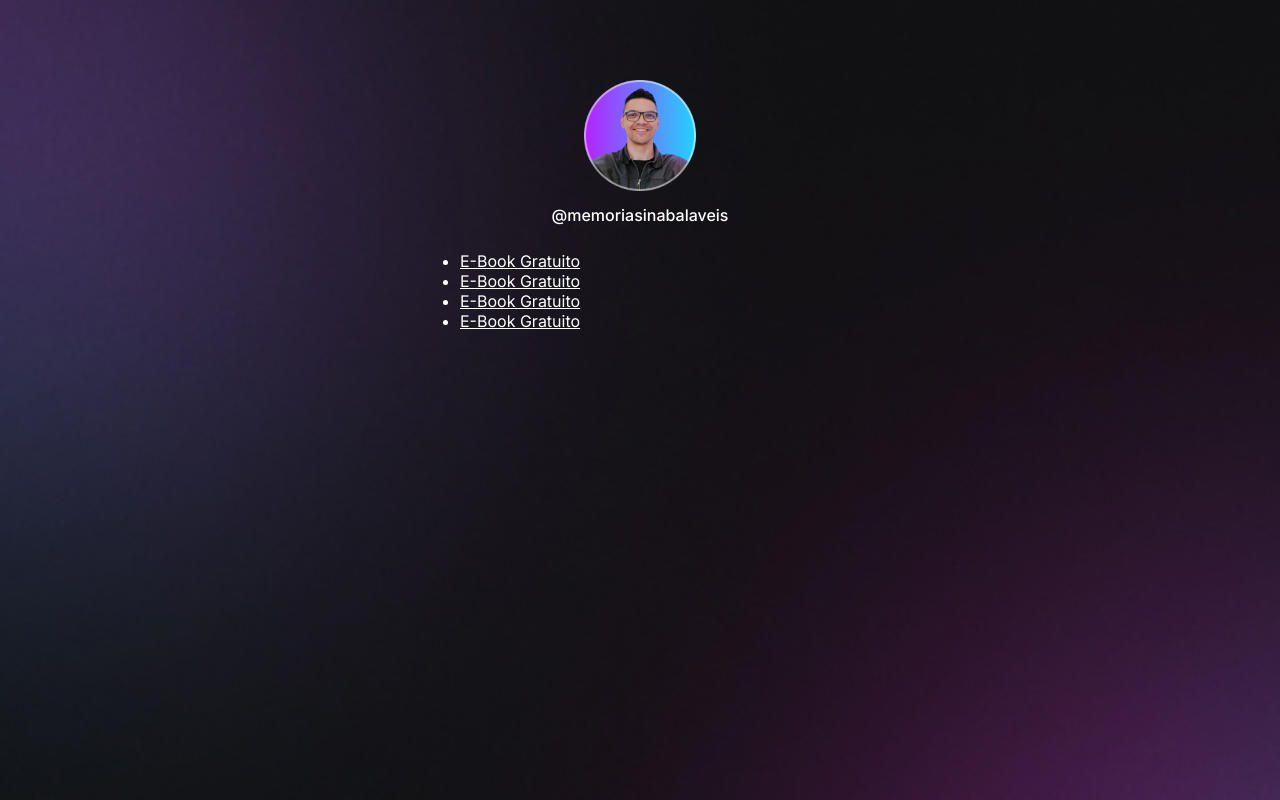
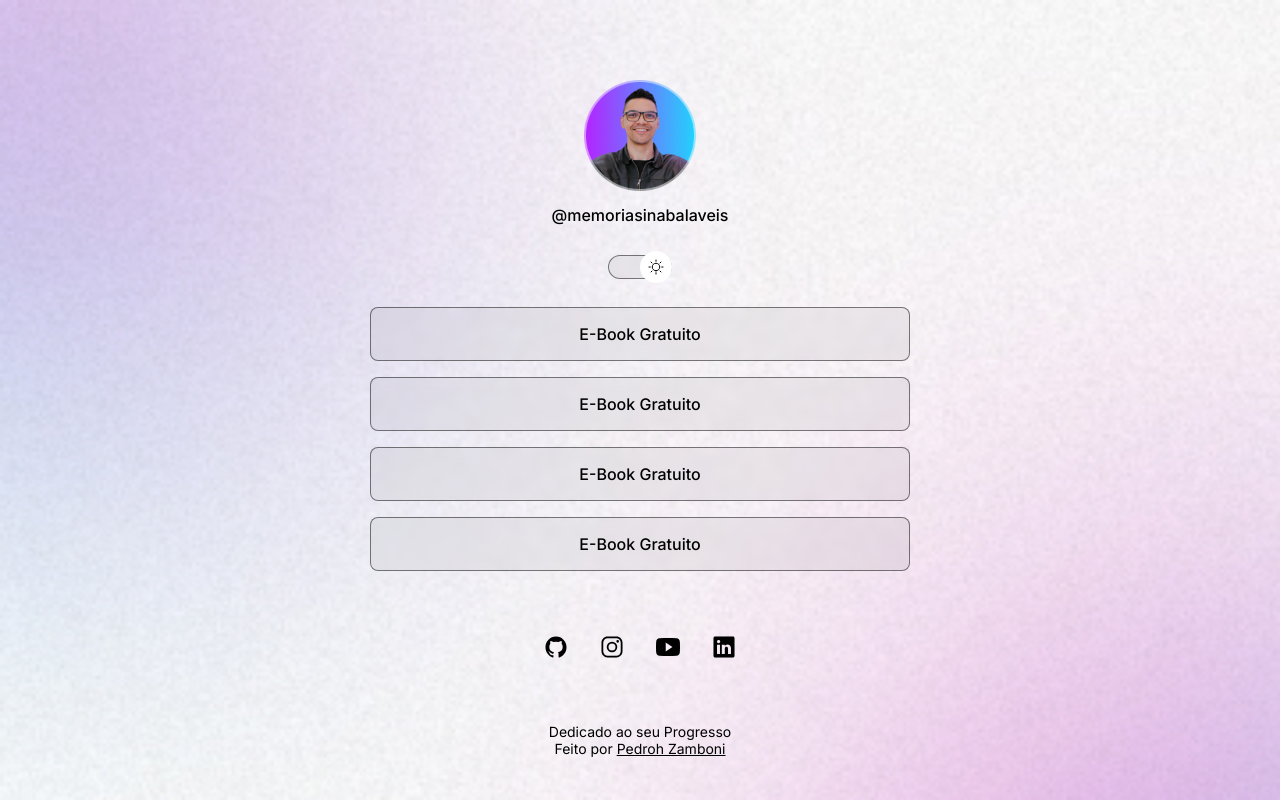
Before and after one commit to PedroHZamboni/Insta-Links, a plain HTML site: page index.html in a window 1280 px wide. Drawn offline with nearby package versions, Linux system fonts and the light colour scheme.

Commit message:
Atualizando o Projeto

```diff
--- a/index.html
+++ b/index.html
@@ -1,5 +1,5 @@
 <!DOCTYPE html>
-<html lang="pt-br">
+<html lang="pt-br" class="light">
   <head>
     <link rel="preconnect" href="https://fonts.googleapis.com" />
     <link rel="preconnect" href="https://fonts.gstatic.com" crossorigin />
@@ -18,6 +18,12 @@
         <img src="./assets/avatar.png" alt="Foto do Perfil" />
         <p>@memoriasinabalaveis</p>
       </div>
+
+      <div class="switch" onclick="toggleMode()">
+        <button></button>
+        <span></span>
+      </div>
+
       <ul class="lista">
         <li class="lista-item">
           <a href="#" target="_blank">E-Book Gratuito</a>
@@ -32,6 +38,42 @@
           <a href="#" target="_blank">E-Book Gratuito</a>
         </li>
       </ul>
+
+      <div class="social-links">
+        <a href="#" target="_blank">
+          <ion-icon name="logo-github"></ion-icon>
+        </a>
+        <a href="#" target="_blank">
+          <ion-icon name="logo-instagram"></ion-icon>
+        </a>
+        <a href="#" target="_blank">
+          <ion-icon name="logo-youtube"></ion-icon>
+        </a>
+        <a href="#" target="_blank">
+          <ion-icon name="logo-linkedin"></ion-icon>
+        </a>
       </div>
+      <footer>
+        <p class="rodape">
+          Dedicado ao seu Progresso <br />
+          Feito por
+          <a
+            href="https://www.instagram.com/pedroh.zamboni/?hl=pt-br"
+            target="_blank"
+            >Pedroh Zamboni</a
+          >
+        </p>
+      </footer>
+    </div>
+    <script
+      type="module"
+      src="https://unpkg.com/ionicons@7.1.0/dist/ionicons/ionicons.esm.js"
+    ></script>
+    <script
+      nomodule
+      src="https://unpkg.com/ionicons@7.1.0/dist/ionicons/ionicons.js"
+    ></script>
+
+    <script src="script.js"></script>
   </body>
 </html>
--- /dev/null
+++ b/script.js
@@ -0,0 +1,22 @@
+function toggleMode() {
+  const html = document.documentElement
+  html.classList.toggle("light")
+
+  //  if (html.classList.contains("light")) {
+  //    html.classList.remove("light")
+  //  } else {
+  //    html.classList.add("light")
+  //  }
+
+  // pegar a tag img
+  const img = document.querySelector(".profile img")
+
+  //substituir a imagem
+  if (html.classList.contains("light")) {
+    // se tiver light mode, adicionar a imagem light
+    img.setAttribute("src", "assets/avatar-light.png")
+  } else {
+    // se tiver sem light mode, manter a imagem normal
+    img.setAttribute("src", "assets/avatar.png")
+  }
+}
--- a/style.css
+++ b/style.css
@@ -4,8 +4,28 @@
   box-sizing: border-box;
 }
 
+:root {
+  --text-color: white;
+  --bg-url: url(assets/bg-mobile.jpg);
+  --stroke-color: rgba(255, 255, 255, 0.5);
+  --surface-color: rgba(255, 255, 255, 0.05);
+  --surface-color-hover: rgba(255, 255, 255, 0.02);
+  --highlight-color: rgba(255, 255, 255, 0.2);
+  --switch-bg-url: url(assets/MoonStars.svg);
+}
+
+.light {
+  --text-color: black;
+  --bg-url: url(assets/bg-mobile-light.jpg);
+  --stroke-color: rgba(0, 0, 0, 0.5);
+  --surface-color: rgba(0, 0, 0, 0.05);
+  --surface-color-hover: rgba(0, 0, 0, 0.02);
+  --highlight-color: rgba(0, 0, 0, 0.1);
+  --switch-bg-url: url(assets/Sun.svg);
+}
+
 body {
-  background-image: url(./assets/bg-mobile.jpg);
+  background-image: var(--bg-url);
   background-repeat: no-repeat;
   background-position: top center;
   background-size: cover;
@@ -13,14 +33,17 @@ body {
 
 body * {
   font-family: "Inter", sans-serif;
-  color: #ffffff;
+  color: var(--text-color);
 }
 
 .container {
-  width: 360px;
+  width: 100%;
+  max-width: 588px;
   margin: 56px auto 0px;
+  padding: 0 24px;
 }
 
+/*profile*/
 .profile {
   text-align: center;
   padding: 24px;
@@ -35,3 +58,97 @@ body * {
   line-height: 24px;
   margin-top: 8px;
 }
+
+/*switch*/
+.switch {
+  position: relative;
+  width: 64px;
+  margin: 4px auto;
+}
+
+.switch button {
+  width: 32px;
+  height: 32px;
+  background: white var(--switch-bg-url) no-repeat center;
+  border: 0;
+  border-radius: 50%;
+
+  position: absolute;
+  top: 50%;
+  left: 0;
+  z-index: 1;
+  transform: translateY(-50%);
+}
+
+.light .switch button {
+  right: 0;
+  left: initial;
+}
+
+.switch span {
+  display: block;
+  width: 64px;
+  height: 24px;
+  background: var(--surface-color);
+  border: 1px solid var(--stroke-color);
+  backdrop-filter: blur(4px);
+  -webkit-backdrop-filter: blur(4px);
+  border-radius: 9999px;
+}
+
+/* links */
+ul {
+  list-style: none;
+  display: flex;
+  flex-direction: column;
+  gap: 16px;
+  padding: 24px 0;
+}
+
+ul li a {
+  display: flex;
+  justify-content: center;
+  align-items: center;
+  padding: 16px 24px;
+  background: var(--surface-color);
+  border: 1px solid var(--stroke-color);
+  border-radius: 8px;
+  backdrop-filter: blur(4px);
+  -webkit-backdrop-filter: blur(4px);
+
+  text-decoration: none;
+  font-weight: 500;
+  transition: background 0.2s;
+}
+
+ul li a:hover {
+  background: var(--surface-color-hover);
+  border: 1.5px solid var(--text-color);
+}
+
+/*social links */
+.social-links {
+  display: flex;
+  justify-content: center;
+  padding: 24px 0;
+  font-size: 24px;
+}
+
+.social-links a {
+  display: flex;
+  align-items: center;
+  justify-content: center;
+  padding: 16px;
+  transition: background 0.2s;
+  border-radius: 50%;
+}
+
+.social-links a:hover {
+  background: var(--highlight-color);
+}
+
+footer {
+  padding: 24px;
+  text-align: center;
+  font-size: 14px;
+}
```
Also changed, not shown: 1 other file. Lines whose indentation alone changed are shown as unchanged.
